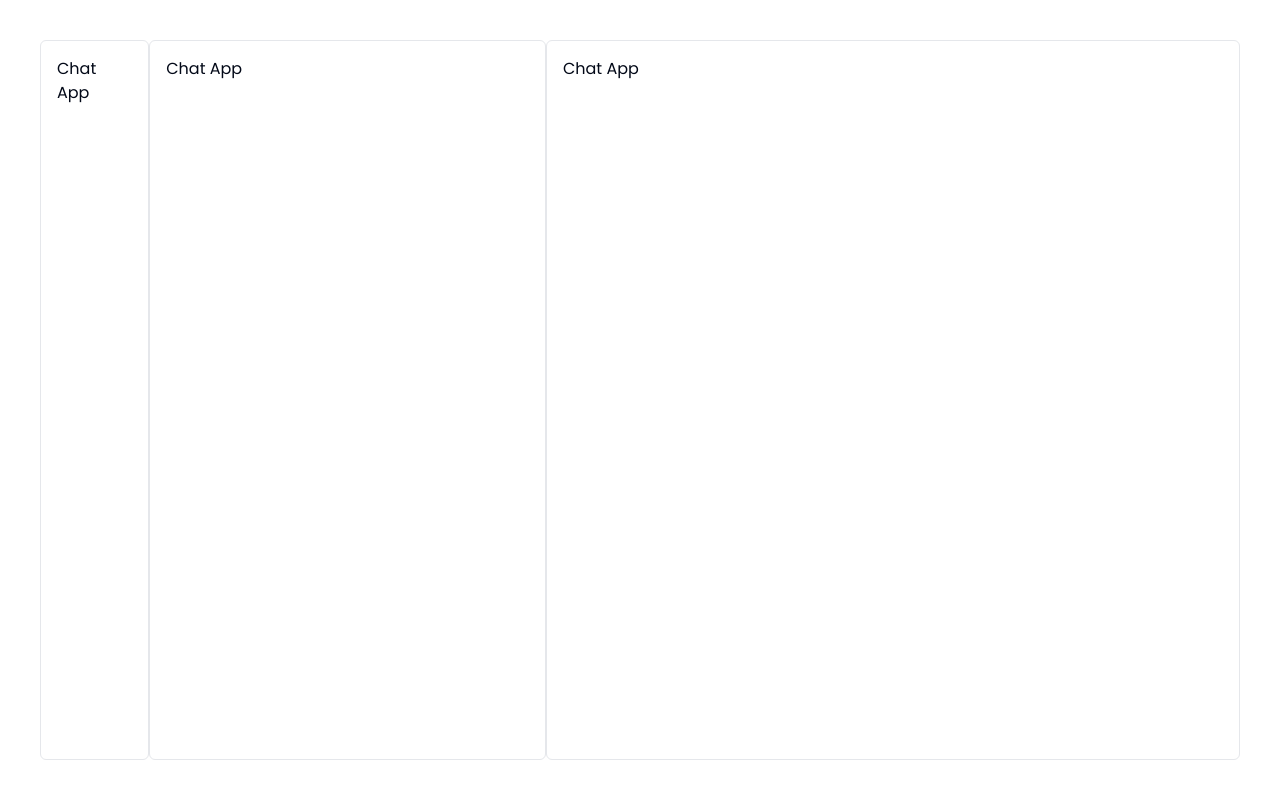
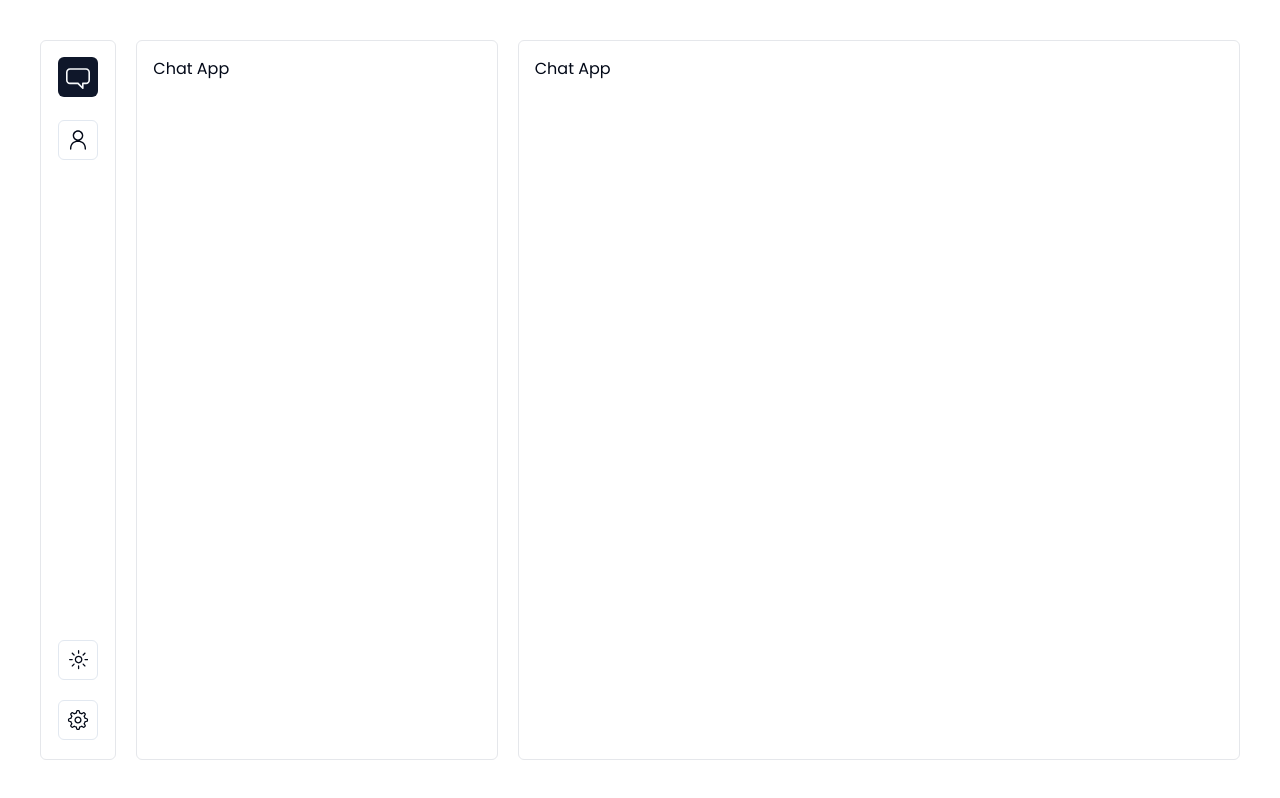
Before and after one commit to MaarcusRenieroL/real-time-chat-app, a Next.js app: page /dashboard in a window 1280 px wide. Built offline with nearby package versions, Linux system fonts and the light colour scheme.

Commit message:
feat: add sidebar

```diff
--- a/src/app/(dashboard)/dashboard/layout.tsx
+++ b/src/app/(dashboard)/dashboard/layout.tsx
@@ -1,5 +1,13 @@
 import type { ReactNode } from "react";
+import { Sidebar } from "~/components/dashboard/sidebar";
 
 export default function DashboardLayout({ children }: { children: ReactNode }) {
-  return <div className="h-screen w-screen p-10">{children}</div>;
+  return (
+    <div className="h-screen w-screen p-10">
+      <div className="flex h-full w-full gap-5">
+        <Sidebar />
+        <div className="w-full h-full">{children}</div>
+      </div>
+    </div>
+  );
 }
--- a/src/app/(dashboard)/dashboard/page.tsx
+++ b/src/app/(dashboard)/dashboard/page.tsx
@@ -1,13 +1,10 @@
 export default function DashboardPage() {
   return (
-    <div className="flex w-full justify-between items-center h-full">
-      <div className="rounded-md border-gray-200 p-4 border w-0.5/12 hidden lg:block h-full">
-        <h1>Chat App</h1>
-      </div>
+    <div className="flex w-full gap-x-5 items-center h-full">
       <div className="rounded-md border-gray-200 p-4 border lg:w-4/12 w-full h-full">
         <h1>Chat App</h1>
       </div>
-      <div className="rounded-md border-gray-200 p-4 border w-7/12 hidden lg:block h-full">
+      <div className="rounded-md border-gray-200 p-4 border w-8/12 hidden lg:block h-full">
         <h1>Chat App</h1>
       </div>
     </div>
--- a/src/app/layout.tsx
+++ b/src/app/layout.tsx
@@ -1,6 +1,7 @@
 import type { Metadata } from "next";
 import { Poppins } from "next/font/google";
 import "./globals.css";
+import { Providers } from "~/components/providers";
 
 const poppins = Poppins({
   subsets: ["latin"],
@@ -19,7 +20,9 @@ export default function RootLayout({
 }>) {
   return (
     <html lang="en">
-      <body className={poppins.className}>{children}</body>
+      <body className={poppins.className}>
+        <Providers>{children}</Providers>
+      </body>
     </html>
   );
 }
--- /dev/null
+++ b/src/components/dashboard/sidebar.tsx
@@ -0,0 +1,55 @@
+"use client";
+
+import { ChatBubbleIcon, PersonIcon, GearIcon } from "@radix-ui/react-icons";
+
+import Link from "next/link";
+import { FC } from "react";
+import { Button } from "../ui/button";
+import { usePathname } from "next/navigation";
+import { ModeToggle } from "../mode-toggle";
+
+export const Sidebar: FC = () => {
+  const pathname = usePathname();
+  return (
+    <div className="rounded-md border-gray-200 p-4 border w-20 hidden lg:block h-full">
+      <div className="flex flex-col items-center justify-between h-full">
+        <div className="space-y-5 flex flex-col items-center justify-between">
+          <Link href="/dashboard">
+            <Button
+              size="icon"
+              variant={pathname === "/dashboard" ? "default" : "outline"}
+              className="p-2"
+            >
+              <ChatBubbleIcon className="h-8 w-8" />
+            </Button>
+          </Link>
+          <Link href="/dashboard/friends">
+            <Button
+              size="icon"
+              variant={
+                pathname === "/dashboard/friends" ? "default" : "outline"
+              }
+              className="p-2"
+            >
+              <PersonIcon className="h-8 w-8" />
+            </Button>
+          </Link>
+        </div>
+        <div className="flex flex-col justify-between items-center space-y-5">
+          <ModeToggle />
+          <Link href="/dashboard/settings">
+            <Button
+              size="icon"
+              variant={
+                pathname === "/dashboard/friends" ? "default" : "outline"
+              }
+              className="p-2"
+            >
+              <GearIcon className="h-8 w-8" />
+            </Button>
+          </Link>
+        </div>
+      </div>
+    </div>
+  );
+};
--- /dev/null
+++ b/src/components/mode-toggle.tsx
@@ -0,0 +1,40 @@
+"use client";
+
+import type { FC } from "react";
+import { MoonIcon, SunIcon } from "@radix-ui/react-icons";
+import { useTheme } from "next-themes";
+
+import { Button } from "~/components/ui/button";
+import {
+  DropdownMenu,
+  DropdownMenuContent,
+  DropdownMenuItem,
+  DropdownMenuTrigger,
+} from "~/components/ui/dropdown-menu";
+
+export const ModeToggle: FC = () => {
+  const { setTheme } = useTheme();
+
+  return (
+    <DropdownMenu>
+      <DropdownMenuTrigger asChild>
+        <Button variant="outline" size="icon">
+          <SunIcon className="h-[1.2rem] w-[1.2rem] rotate-0 scale-100 transition-all dark:-rotate-90 dark:scale-0" />
+          <MoonIcon className="absolute h-[1.2rem] w-[1.2rem] rotate-90 scale-0 transition-all dark:rotate-0 dark:scale-100" />
+          <span className="sr-only">Toggle theme</span>
+        </Button>
+      </DropdownMenuTrigger>
+      <DropdownMenuContent align="end">
+        <DropdownMenuItem onClick={() => setTheme("light")}>
+          Light
+        </DropdownMenuItem>
+        <DropdownMenuItem onClick={() => setTheme("dark")}>
+          Dark
+        </DropdownMenuItem>
+        <DropdownMenuItem onClick={() => setTheme("system")}>
+          System
+        </DropdownMenuItem>
+      </DropdownMenuContent>
+    </DropdownMenu>
+  );
+};
--- /dev/null
+++ b/src/components/providers/index.tsx
@@ -0,0 +1,21 @@
+import type { FC, ReactNode } from "react";
+import { ThemeProvider } from "./theme-provider";
+
+type Props = {
+  children: ReactNode;
+};
+
+export const Providers: FC<Props> = ({ children }) => {
+  return (
+    <div>
+      <ThemeProvider
+        attribute="class"
+        defaultTheme="system"
+        enableSystem
+        disableTransitionOnChange
+      >
+        {children}
+      </ThemeProvider>
+    </div>
+  );
+};
--- /dev/null
+++ b/src/components/providers/theme-provider.tsx
@@ -0,0 +1,9 @@
+"use client";
+
+import * as React from "react";
+import { ThemeProvider as NextThemesProvider } from "next-themes";
+import { type ThemeProviderProps } from "next-themes/dist/types";
+
+export function ThemeProvider({ children, ...props }: ThemeProviderProps) {
+  return <NextThemesProvider {...props}>{children}</NextThemesProvider>;
+}
```
